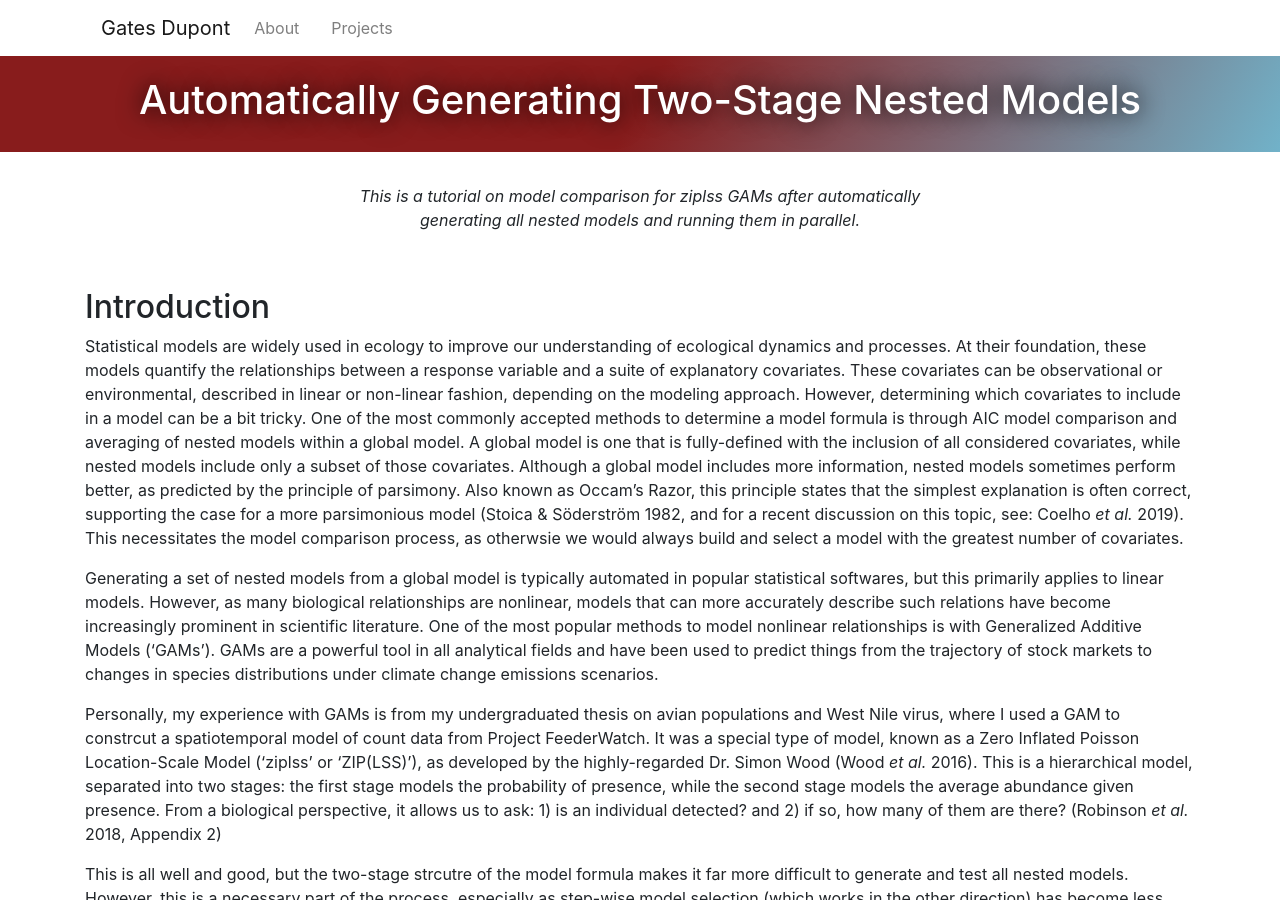
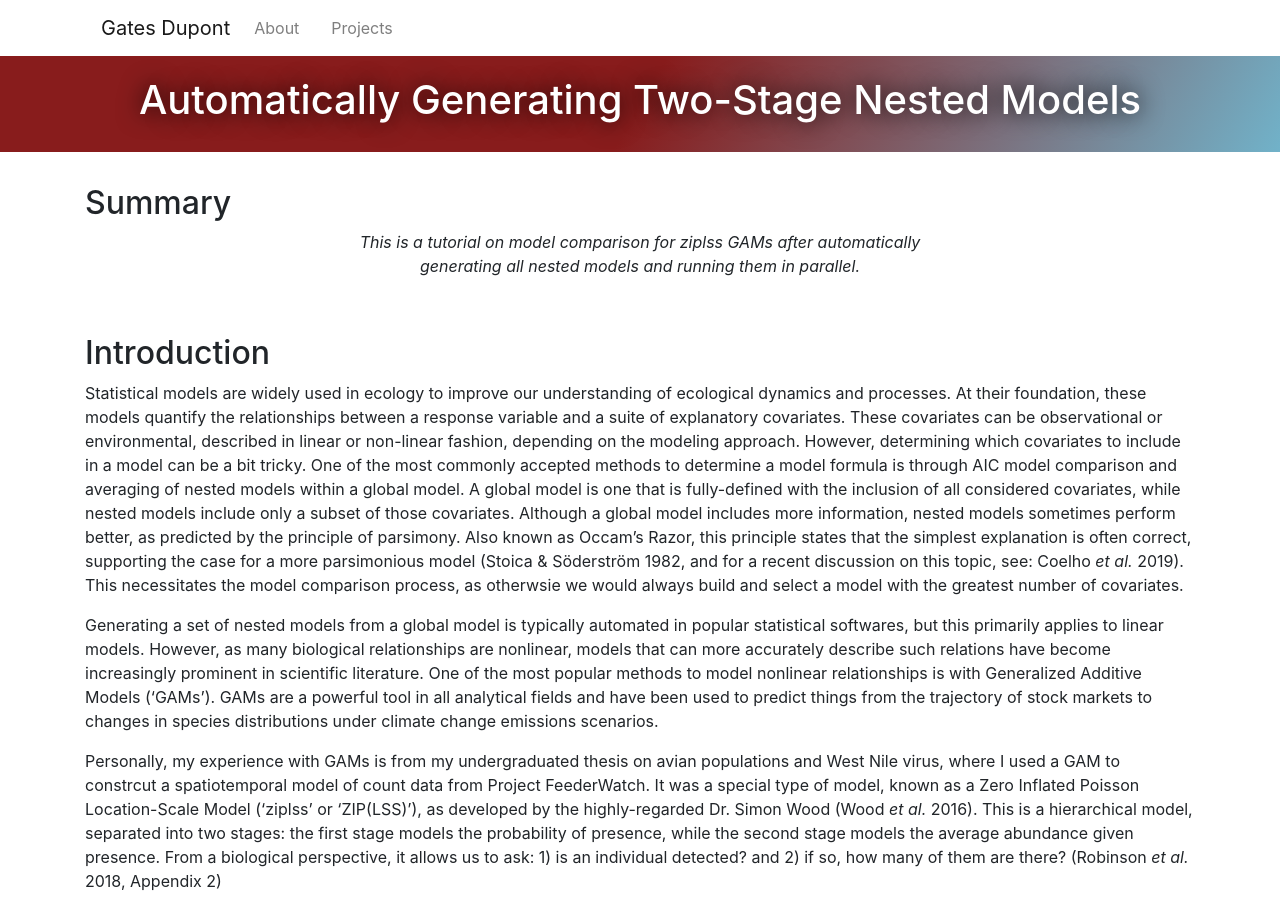
Before and after one commit to chrisyeh96/chrisyeh96.github.io, a Jekyll site: the page built from _posts/2019-05-29-Auto-Nested-Mod.md, in a window 1280 px wide and 900 px high. Built offline with Jekyll 4.4.1, drawn with Linux system fonts in a browser that asks for light colours; nearby versions of some CDN libraries.

Commit message:
Update 2019-05-29-Auto-Nested-Mod.md

```diff
--- a/_posts/2019-05-29-Auto-Nested-Mod.md
+++ b/_posts/2019-05-29-Auto-Nested-Mod.md
@@ -5,6 +5,7 @@ published: true
 use_code: true
 ---
 
+## Summary
 <p style="text-align:center;"><i>This is a tutorial on model comparison for ziplss GAMs after automatically <br> generating all nested models and running them in parallel.</i></p>
 
 <br>
@@ -22,8 +23,6 @@ This is all well and good, but the two-stage strcutre of the model formula makes
 <br>
 
 ## Methods
-
-<br>
 
 ### Borrowing simulated data for reproducibility
 
```
Also changed, not shown: other parts of _posts/2019-05-29-Auto-Nested-Mod.md (+4 -0 lines).
